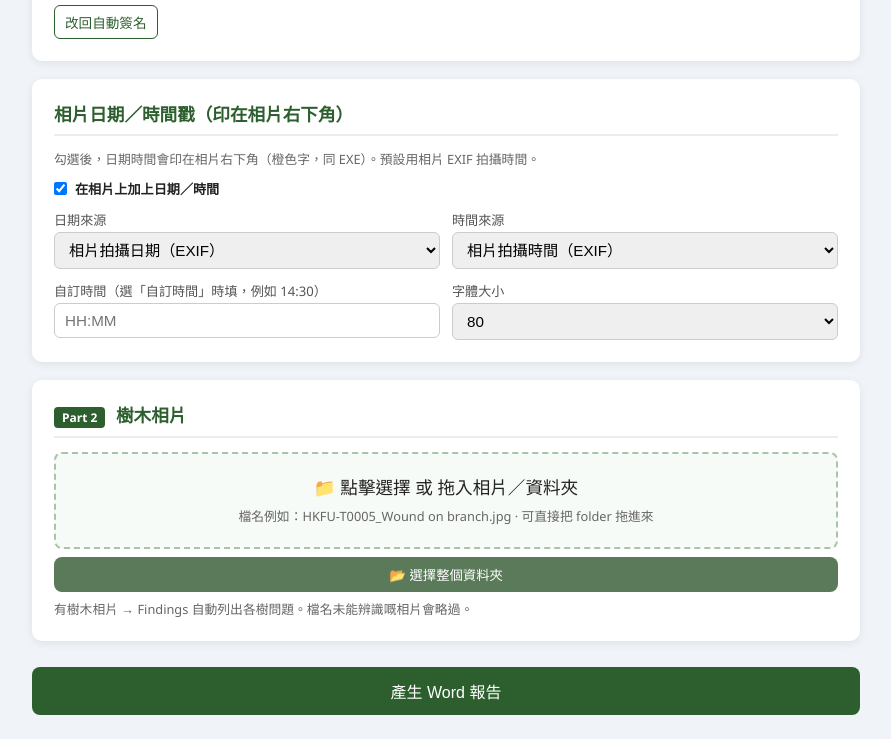
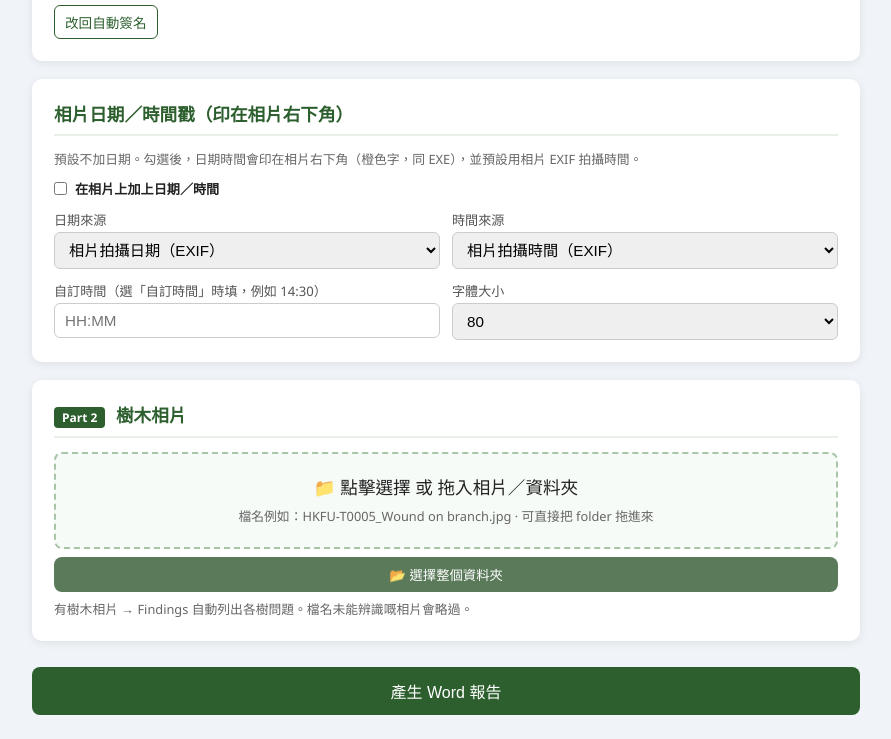
Before and after one commit to davychan188/ty-tns-monthly-photos, a plain HTML site: page index.html in a window 1280 px wide. Shown: the part 904-1643 px from the top of the page, without its empty margins (194-1085 px from the left). Drawn offline with nearby package versions, Linux system fonts and the light colour scheme.

Commit message:
Default to no date stamp on photos.

```diff
--- a/index.html
+++ b/index.html
@@ -93,9 +93,9 @@ if (typeof saveAs === "undefined") {
 
   <div class="card">
     <h2>相片日期／時間戳（印在相片右下角）</h2>
-    <p class="hint" style="margin-bottom:10px">勾選後，日期時間會印在相片右下角（橙色字，同 EXE）。預設用相片 EXIF 拍攝時間。</p>
+    <p class="hint" style="margin-bottom:10px">預設不加日期。勾選後，日期時間會印在相片右下角（橙色字，同 EXE），並預設用相片 EXIF 拍攝時間。</p>
     <div class="chk">
-      <input type="checkbox" id="addDt" checked>
+      <input type="checkbox" id="addDt">
       <label for="addDt">在相片上加上日期／時間</label>
     </div>
     <div class="grid">
```
